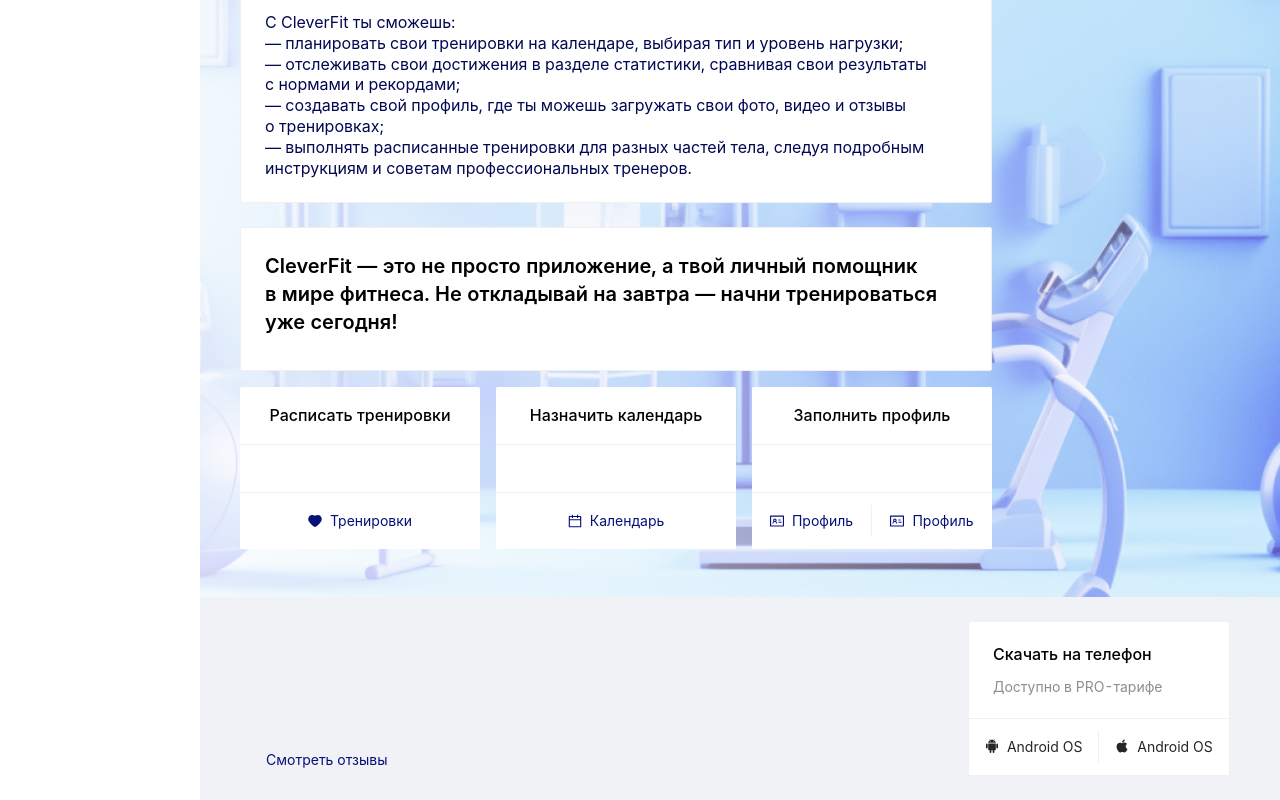
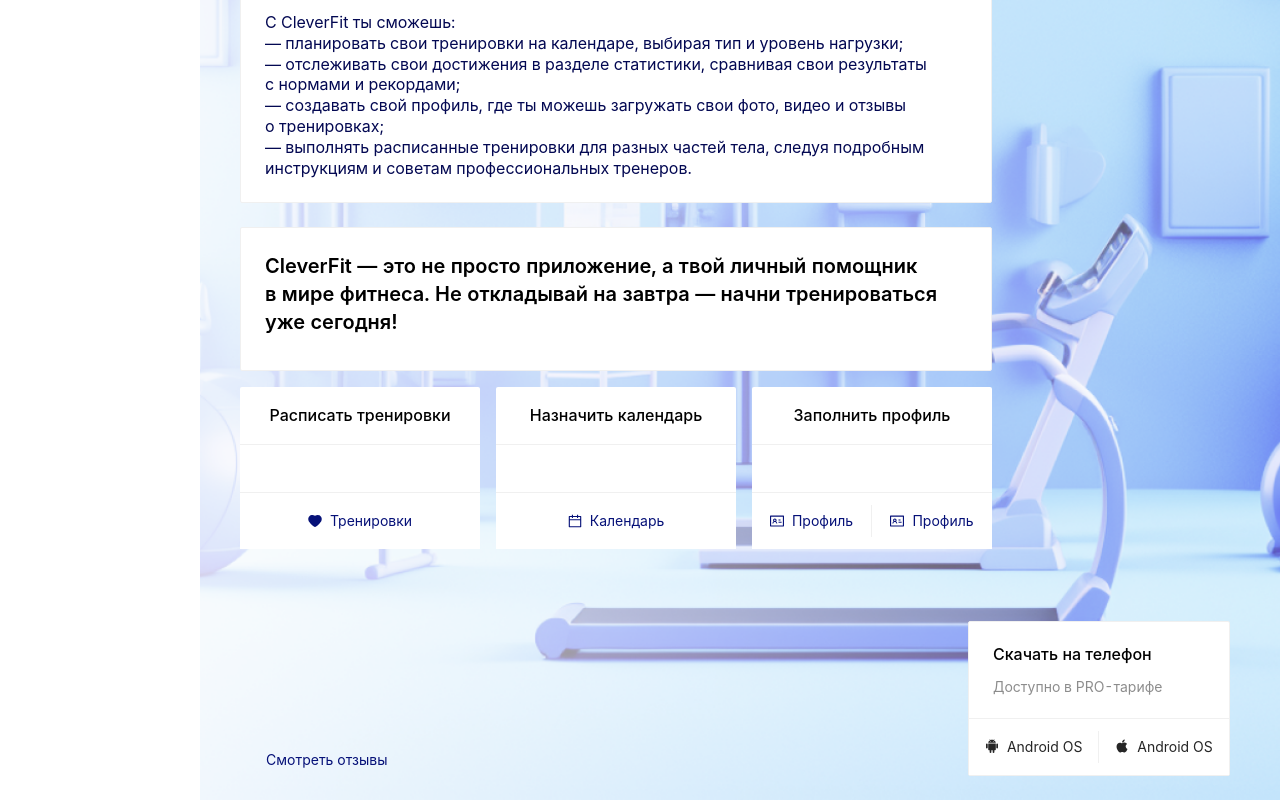
Before and after one commit to ClevertecFrontendLab/dementeyolga, a React (Vite) app: page /#/ in a window 1280 px wide. Shown: the part 253-1053 px from the top of the page. Built offline with nearby package versions, Linux system fonts and the light colour scheme.

Commit message:
refactor: put footer component in a separate file

```diff
--- /dev/null
+++ b/src/components/Footer/Footer.module.scss
@@ -0,0 +1,3 @@
+.footer {
+    background-color: transparent;
+}
--- /dev/null
+++ b/src/components/Footer/Footer.tsx
@@ -0,0 +1,28 @@
+import React from 'react';
+import { AndroidFilled, AppleFilled } from '@ant-design/icons';
+import { Row, Button, Card } from 'antd';
+import Meta from 'antd/lib/card/Meta';
+import { Footer } from 'antd/lib/layout/layout';
+import s from './Footer.module.scss';
+
+export const FooterComponent: React.FC = () => {
+    return (
+        <Footer className={s.footer}>
+            <Row style={{ justifyContent: 'space-between', alignItems: 'flex-end' }}>
+                <Button type='link'>Смотреть отзывы</Button>
+                <Card
+                    actions={[
+                        <Button type='text' icon={<AndroidFilled />}>
+                            Android OS
+                        </Button>,
+                        <Button type='text' icon={<AppleFilled />}>
+                            Android OS
+                        </Button>,
+                    ]}
+                >
+                    <Meta title='Скачать на телефон ' description='Доступно в PRO-тарифе' />
+                </Card>
+            </Row>
+        </Footer>
+    );
+};
--- a/src/components/mainPage/MainPage.tsx
+++ b/src/components/mainPage/MainPage.tsx
@@ -17,6 +17,7 @@
 import { Footer } from 'antd/lib/layout/layout';
 import Meta from 'antd/lib/card/Meta';
 import { geekblue } from '@ant-design/colors';
+import { FooterComponent } from '@components/Footer/Footer';
 
 const { Content } = Layout;
 
@@ -151,23 +152,7 @@
                         </Space>
                     </Space>
                 </Content>
-                <Footer>
-                    <Row style={{ justifyContent: 'space-between', alignItems: 'flex-end' }}>
-                        <Button type='link'>Смотреть отзывы</Button>
-                        <Card
-                            actions={[
-                                <Button type='text' icon={<AndroidFilled />}>
-                                    Android OS
-                                </Button>,
-                                <Button type='text' icon={<AppleFilled />}>
-                                    Android OS
-                                </Button>,
-                            ]}
-                        >
-                            <Meta title='Скачать на телефон ' description='Доступно в PRO-тарифе' />
-                        </Card>
-                    </Row>
-                </Footer>
+                <FooterComponent></FooterComponent>
             </Layout>
         </Layout>
     );
```
